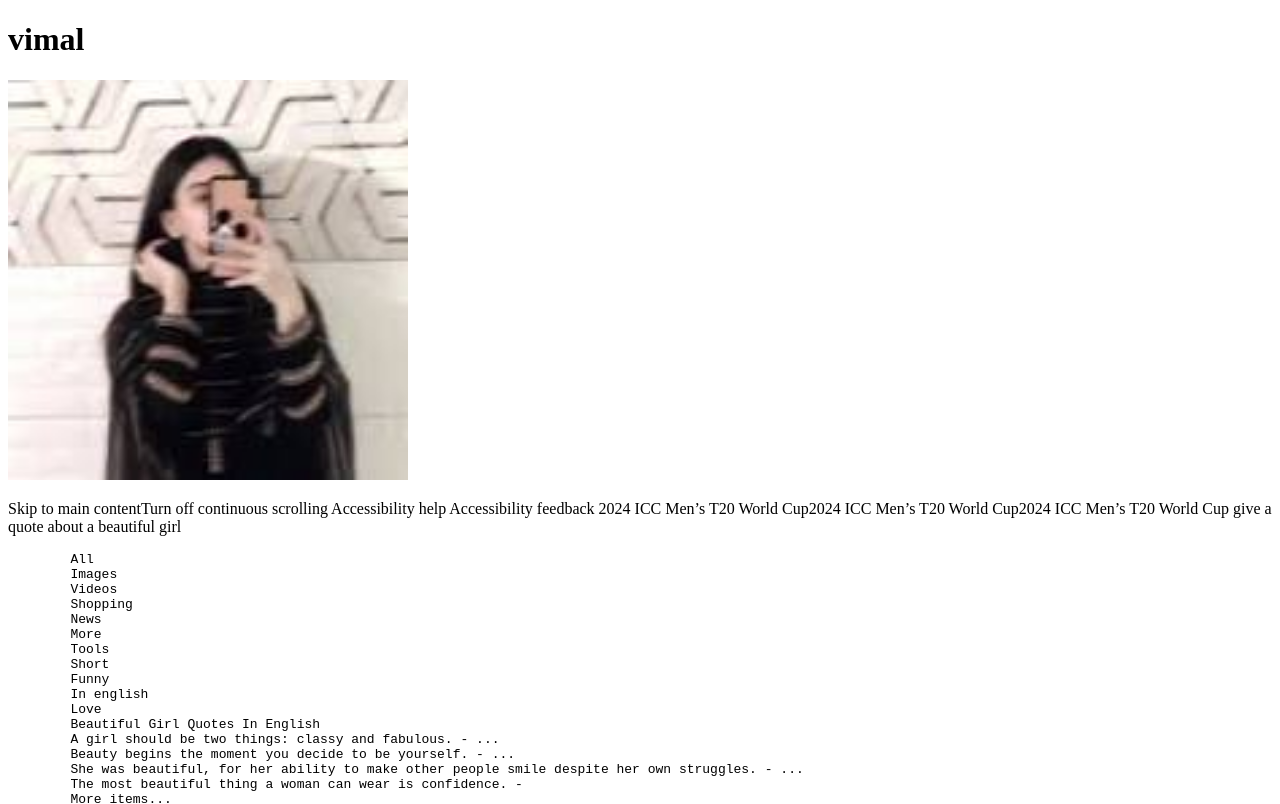
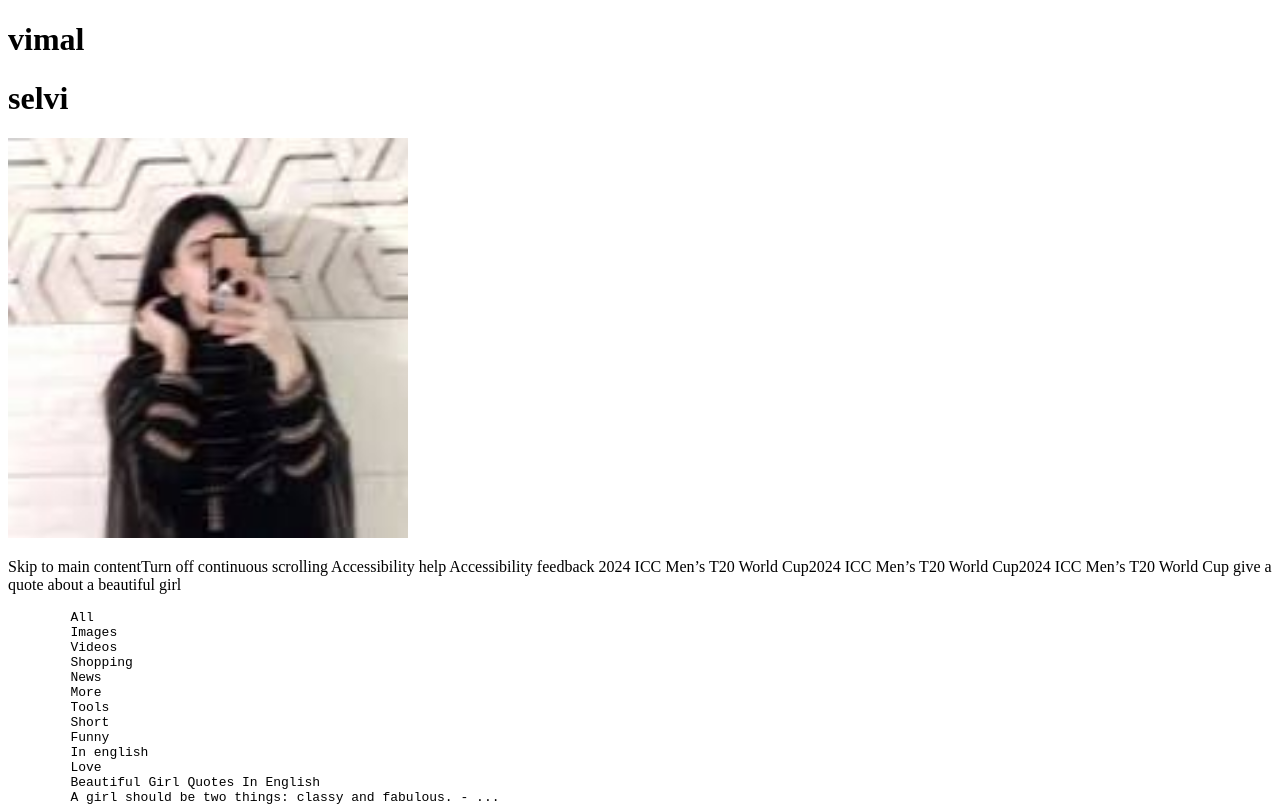
Before and after one commit to Aarthivima/mahaarthi, a plain HTML site: page index.html in a window 1280 px wide. Shown: the top 804 px of the page. Drawn offline with Linux system fonts and the light colour scheme.

Commit message:
added selvi

```diff
--- a/index.html
+++ b/index.html
@@ -8,6 +8,7 @@
 </head>
 <body>
     <h1>vimal</h1>
+    <h1>selvi</h1>
     <img  width="400px" height="400px" src="profile.jpg" alt="">
     <p>Skip to main contentTurn off continuous scrolling
         Accessibility help
```
